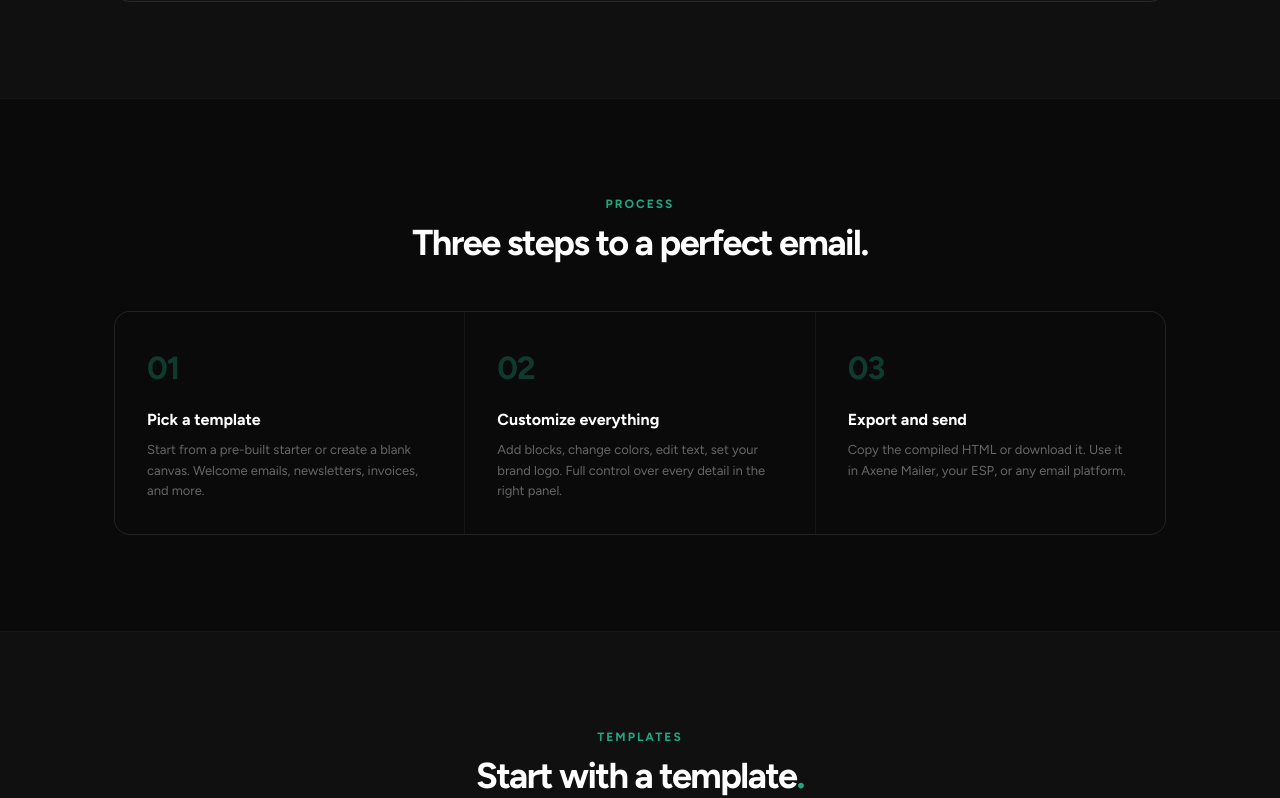
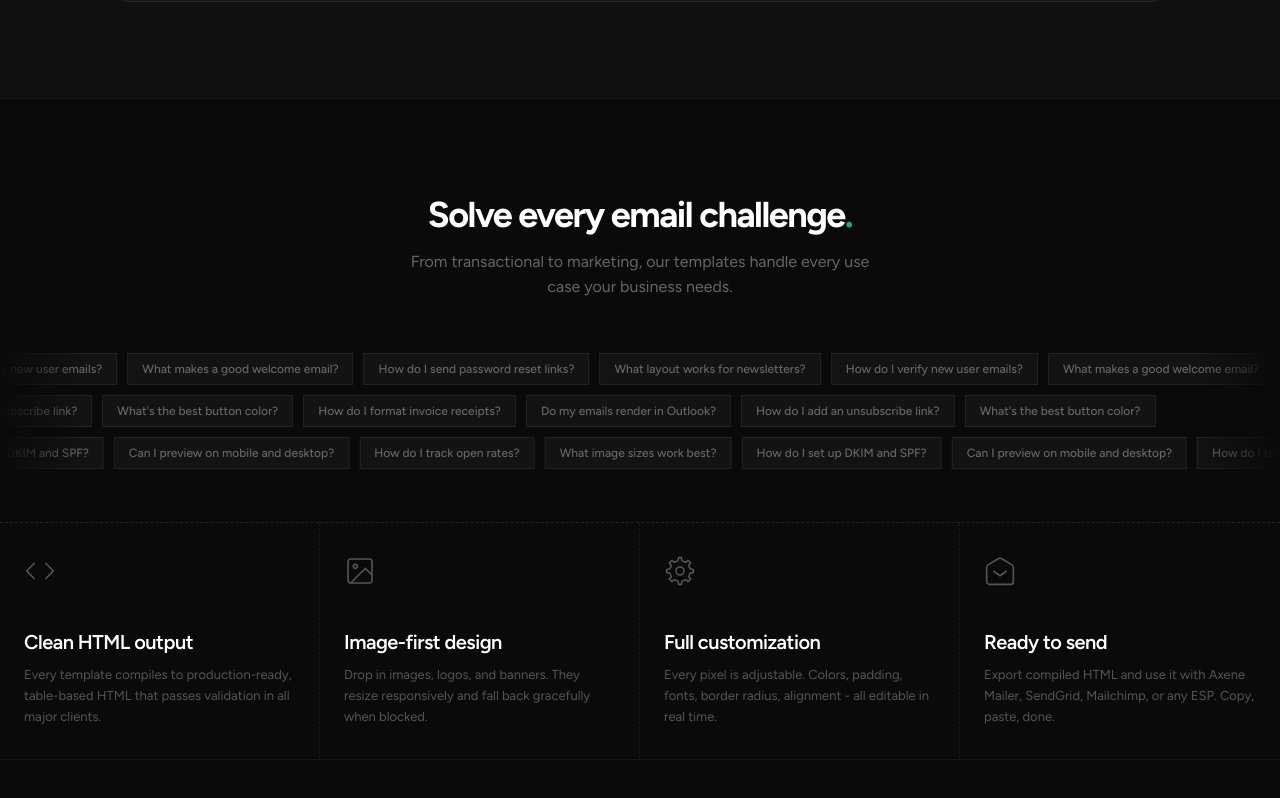
Before and after one commit to Axene-Solutions/axene-templates, a SvelteKit app: page / in a window 1280 px wide. Shown: the part 1538-2336 px from the top of the page. Built offline with nearby package versions, Linux system fonts and the light colour scheme.

Commit message:
add marquee badge section with scrolling questions and dashed-border feature strip

```diff
--- a/src/routes/+page.svelte
+++ b/src/routes/+page.svelte
@@ -118,6 +118,72 @@
 					<h3>Responsive Preview</h3>
 					<p>Switch between desktop and mobile views instantly. Your emails look great on every screen size.</p>
 				</div>
+			</div>
+		</div>
+	</section>
+
+	<!-- ══════ MARQUEE ══════ -->
+	<section class="marquee-section">
+		<div class="container text-center sr-bottom">
+			<h2>Solve every email challenge<span class="accent">.</span></h2>
+			<p class="section-sub" style="margin-left:auto;margin-right:auto;">From transactional to marketing, our templates handle every use case your business needs.</p>
+		</div>
+		<div class="marquee-wrap">
+			<div class="marquee-fade-l"></div>
+			<div class="marquee-fade-r"></div>
+			<div class="marquee-track row1">
+				<span class="marquee-badge">How do I verify new user emails?</span>
+				<span class="marquee-badge">What makes a good welcome email?</span>
+				<span class="marquee-badge">How do I send password reset links?</span>
+				<span class="marquee-badge">What layout works for newsletters?</span>
+				<span class="marquee-badge">How do I verify new user emails?</span>
+				<span class="marquee-badge">What makes a good welcome email?</span>
+				<span class="marquee-badge">How do I send password reset links?</span>
+				<span class="marquee-badge">What layout works for newsletters?</span>
+			</div>
+			<div class="marquee-track row2">
+				<span class="marquee-badge">How do I format invoice receipts?</span>
+				<span class="marquee-badge">Do my emails render in Outlook?</span>
+				<span class="marquee-badge">How do I add an unsubscribe link?</span>
+				<span class="marquee-badge">What's the best button color?</span>
+				<span class="marquee-badge">How do I format invoice receipts?</span>
+				<span class="marquee-badge">Do my emails render in Outlook?</span>
+				<span class="marquee-badge">How do I add an unsubscribe link?</span>
+				<span class="marquee-badge">What's the best button color?</span>
+			</div>
+			<div class="marquee-track row3">
+				<span class="marquee-badge">How do I set up DKIM and SPF?</span>
+				<span class="marquee-badge">Can I preview on mobile and desktop?</span>
+				<span class="marquee-badge">How do I track open rates?</span>
+				<span class="marquee-badge">What image sizes work best?</span>
+				<span class="marquee-badge">How do I set up DKIM and SPF?</span>
+				<span class="marquee-badge">Can I preview on mobile and desktop?</span>
+				<span class="marquee-badge">How do I track open rates?</span>
+				<span class="marquee-badge">What image sizes work best?</span>
+			</div>
+		</div>
+
+		<!-- Feature strip (dashed border grid, 4 cols) -->
+		<div class="feature-strip">
+			<div class="fs-card sr-card">
+				<svg width="32" height="32" viewBox="0 0 24 24" fill="none" stroke="currentColor" stroke-width="1.2" class="fs-icon"><polyline points="16 18 22 12 16 6"/><polyline points="8 6 2 12 8 18"/></svg>
+				<h3>Clean HTML output</h3>
+				<p>Every template compiles to production-ready, table-based HTML that passes validation in all major clients.</p>
+			</div>
+			<div class="fs-card sr-card">
+				<svg width="32" height="32" viewBox="0 0 24 24" fill="none" stroke="currentColor" stroke-width="1.2" class="fs-icon"><rect x="3" y="3" width="18" height="18" rx="2"/><circle cx="8.5" cy="8.5" r="1.5"/><polyline points="21 15 16 10 5 21"/></svg>
+				<h3>Image-first design</h3>
+				<p>Drop in images, logos, and banners. They resize responsively and fall back gracefully when blocked.</p>
+			</div>
+			<div class="fs-card sr-card">
+				<svg width="32" height="32" viewBox="0 0 24 24" fill="none" stroke="currentColor" stroke-width="1.2" class="fs-icon"><path d="M12 15C13.6569 15 15 13.6569 15 12C15 10.3431 13.6569 9 12 9C10.3431 9 9 10.3431 9 12C9 13.6569 10.3431 15 12 15Z"/><path d="M19.6 10.4L18.5 7.7L20 6L18 4L16.3 5.5L13.6 4.4L12.9 2H11L10.3 4.4L7.7 5.5L6 4L4 6L5.5 7.8L4.4 10.4L2 11V13L4.4 13.7L5.5 16.3L4 18L6 20L7.8 18.5L10.4 19.6L11 22H13L13.6 19.6L16.3 18.5C16.7 18.8 18 20 18 20L20 18L18.5 16.2L19.6 13.6L22 13V11L19.6 10.4Z"/></svg>
+				<h3>Full customization</h3>
+				<p>Every pixel is adjustable. Colors, padding, fonts, border radius, alignment - all editable in real time.</p>
+			</div>
+			<div class="fs-card sr-card">
+				<svg width="32" height="32" viewBox="0 0 24 24" fill="none" stroke="currentColor" stroke-width="1.2" class="fs-icon"><path d="M7 12L12 15.5L17 12"/><path d="M2 20V9.13C2 8.43 2.37 7.78 2.97 7.42L10.97 2.62C11.6 2.24 12.4 2.24 13.03 2.62L21.03 7.42C21.63 7.78 22 8.43 22 9.13V20C22 21.1 21.1 22 20 22H4C2.9 22 2 21.1 2 20Z"/></svg>
+				<h3>Ready to send</h3>
+				<p>Export compiled HTML and use it with Axene Mailer, SendGrid, Mailchimp, or any ESP. Copy, paste, done.</p>
 			</div>
 		</div>
 	</section>
@@ -383,6 +449,52 @@
 	.bc-icon.green-icon { background: rgba(29,170,130,0.15); color: #1daa82; }
 
 	/* ═══════════════════════════════════════
+	   MARQUEE SECTION
+	   ═══════════════════════════════════════ */
+	.marquee-section { padding: 96px 0 0; background: #0a0a0a; border-top: 1px solid rgba(255,255,255,0.05); overflow: hidden; }
+	.marquee-wrap { position: relative; margin-top: 40px; overflow: hidden; }
+	.marquee-fade-l, .marquee-fade-r { position: absolute; top: 0; bottom: 0; width: 80px; z-index: 2; pointer-events: none; }
+	.marquee-fade-l { left: 0; background: linear-gradient(to right, #0a0a0a, transparent); }
+	.marquee-fade-r { right: 0; background: linear-gradient(to left, #0a0a0a, transparent); }
+	.marquee-track {
+		display: flex;
+		gap: 10px;
+		white-space: nowrap;
+		animation: marqueeScroll 45s linear infinite;
+		padding: 5px 0;
+	}
+	.marquee-track.row2 { animation-direction: reverse; animation-duration: 50s; }
+	.marquee-track.row3 { animation-duration: 42s; }
+	@keyframes marqueeScroll { 0% { transform: translateX(0); } 100% { transform: translateX(-50%); } }
+	.marquee-badge {
+		display: inline-block;
+		padding: 6px 14px;
+		background: rgba(255,255,255,0.04);
+		border: 1px solid rgba(255,255,255,0.07);
+		color: #666;
+		font-size: 12px;
+		font-weight: 500;
+		white-space: nowrap;
+		flex-shrink: 0;
+	}
+
+	/* Feature strip (dashed grid at bottom) */
+	.feature-strip {
+		display: grid;
+		grid-template-columns: repeat(4, 1fr);
+		border-top: 1px dashed rgba(255,255,255,0.1);
+		margin-top: 48px;
+	}
+	.fs-card {
+		padding: 32px 24px;
+		border-right: 1px dashed rgba(255,255,255,0.06);
+	}
+	.fs-card:last-child { border-right: none; }
+	.fs-icon { color: #555; margin-bottom: 40px; }
+	.fs-card h3 { font-size: 20px; font-weight: 600; color: #fff; margin: 0 0 8px; letter-spacing: -0.5px; }
+	.fs-card p { font-size: 13px; color: #555; line-height: 1.6; margin: 0; }
+
+	/* ═══════════════════════════════════════
 	   STEPS
 	   ═══════════════════════════════════════ */
 	.steps { display: grid; grid-template-columns: repeat(3, 1fr); gap: 1px; background: rgba(255,255,255,0.05); border: 1px solid rgba(255,255,255,0.05); border-radius: 16px; overflow: hidden; margin-top: 48px; }
@@ -480,6 +592,12 @@
 		.bento-large, .bento-wide { grid-column: span 1; }
 		.steps { grid-template-columns: 1fr; }
 		.tpl-grid { grid-template-columns: 1fr 1fr; }
+		.feature-strip { grid-template-columns: 1fr 1fr; }
+		.fs-card { border-bottom: 1px dashed rgba(255,255,255,0.06); }
 		.nav-links { display: none; }
 	}
+	@media (max-width: 480px) {
+		.feature-strip { grid-template-columns: 1fr; }
+		.tpl-grid { grid-template-columns: 1fr; }
+	}
 </style>
```
